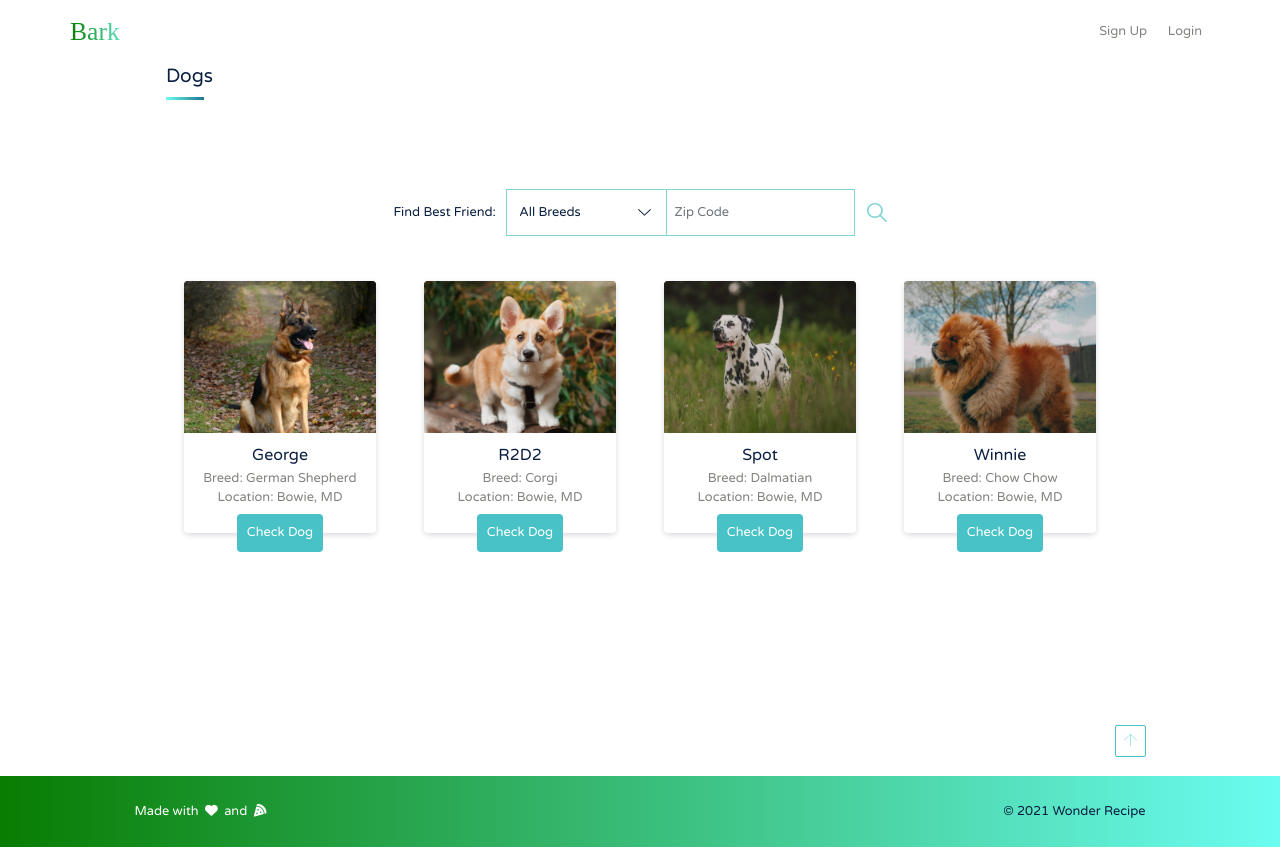
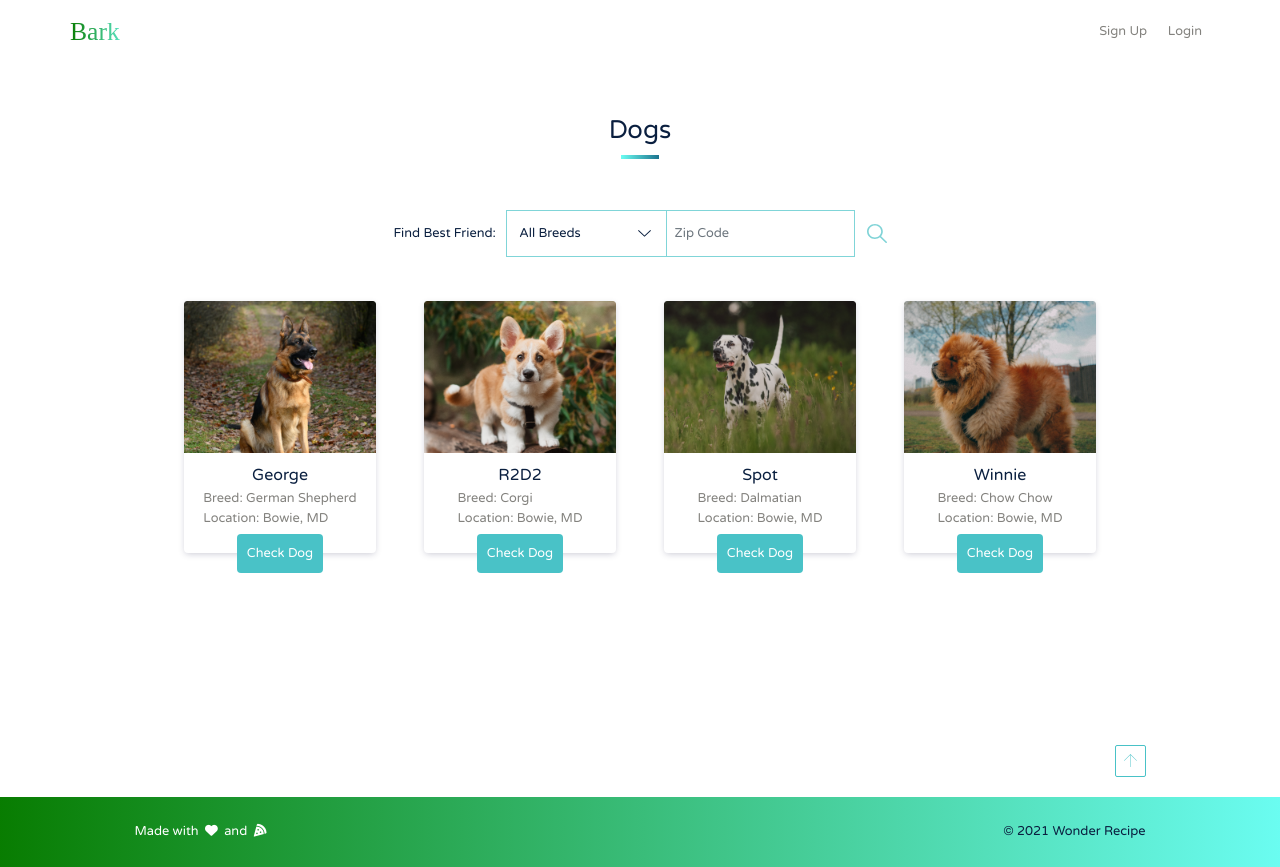
Before and after one commit to lawrencedovin/capstone-2-bark, a React (Create React App) app in the folder bark/: page /search in a window 1280 px wide. Built offline with nearby package versions, Linux system fonts and the light colour scheme; a web font is replaced by a local one.

Commit message:
Updated styles of description text

```diff
--- a/bark/src/components/cards/Cards/Cards.js
+++ b/bark/src/components/cards/Cards/Cards.js
@@ -19,10 +19,10 @@ function Cards({imgUrl, title, description, btnText}) {
             <h5 class="card-title logged-in-card__title">{title}</h5>
             {description
             ?
-            <>
+            <div className="logged-in-card__description-container">
               <p class="card-text logged-in-card__description">Breed: {description.breed}</p>
               <p class="card-text logged-in-card__description">Location: {description.location}</p>
-            </>
+            </div>
             :
             <></>
             }
--- a/bark/src/components/titles/SearchTitle/SearchTitle.js
+++ b/bark/src/components/titles/SearchTitle/SearchTitle.js
@@ -5,11 +5,11 @@ const SearchTitle = ({title}) => (
   <div data-testid="SearchTitle">
     <div className="container-fluid">
       <div className="row">
-        <div className="home-seperator col-md-10 mx-auto">
-          <h1 className="home-seperator__title">
+        <div className="search col-md-10 mx-auto">
+          <h1 className="search__title">
             {title}
           </h1>
-          <div className="home-seperator__underline"></div>
+          <div className="search__underline"></div>
         </div>
       </div>
     </div>
--- a/bark/src/css/styles.css
+++ b/bark/src/css/styles.css
@@ -168,6 +168,18 @@ button {
     background: linear-gradient(90.4deg, #6BFDF2 0%, #1C738E 100%);
     margin-top: 1.2rem; }
 
+.search {
+  text-align: center;
+  margin-top: 6.4rem; }
+  .search__title {
+    font-size: 3.2rem;
+    margin-bottom: 1.2rem; }
+  .search__underline {
+    height: .4rem;
+    width: 4.8rem;
+    background: linear-gradient(90.4deg, #6BFDF2 0%, #1C738E 100%);
+    margin: 0 auto; }
+
 .logged-in-card__img-body-container {
   width: 24rem;
   margin: 0 auto;
@@ -205,7 +217,11 @@ button {
 
 .logged-in-card__description {
   color: #83827E;
-  margin-bottom: 0; }
+  margin-bottom: 0;
+  text-align: left; }
+  .logged-in-card__description-container {
+    display: inline-block;
+    margin: 0 auto; }
 
 .logged-in-card__button {
   background-color: #49C2C7;
--- a/bark/src/sass/components/cards/_cards.scss
+++ b/bark/src/sass/components/cards/_cards.scss
@@ -49,6 +49,11 @@
     &__description {
         color: $color-gray;
         margin-bottom: 0;
+        text-align: left;
+        &-container {
+            display: inline-block;
+            margin: 0 auto;
+        }
     }
 
     &__button {
--- /dev/null
+++ b/bark/src/sass/components/titles/_search-title.scss
@@ -0,0 +1,14 @@
+.search {
+    text-align: center;
+    margin-top: 6.4rem;
+    &__title {
+        font-size: $font-size-medium;
+        margin-bottom: 1.2rem;
+    }
+    &__underline {
+        height: .4rem;
+        width: 4.8rem;
+        background: linear-gradient(90.4deg, #6BFDF2 0%, #1C738E 100%);
+        margin: 0 auto;
+    }
+}
--- a/bark/src/sass/components/titles/_titles.scss
+++ b/bark/src/sass/components/titles/_titles.scss
@@ -1 +1,2 @@
 @import "./home-seperator";
+@import "./search-title";
```
